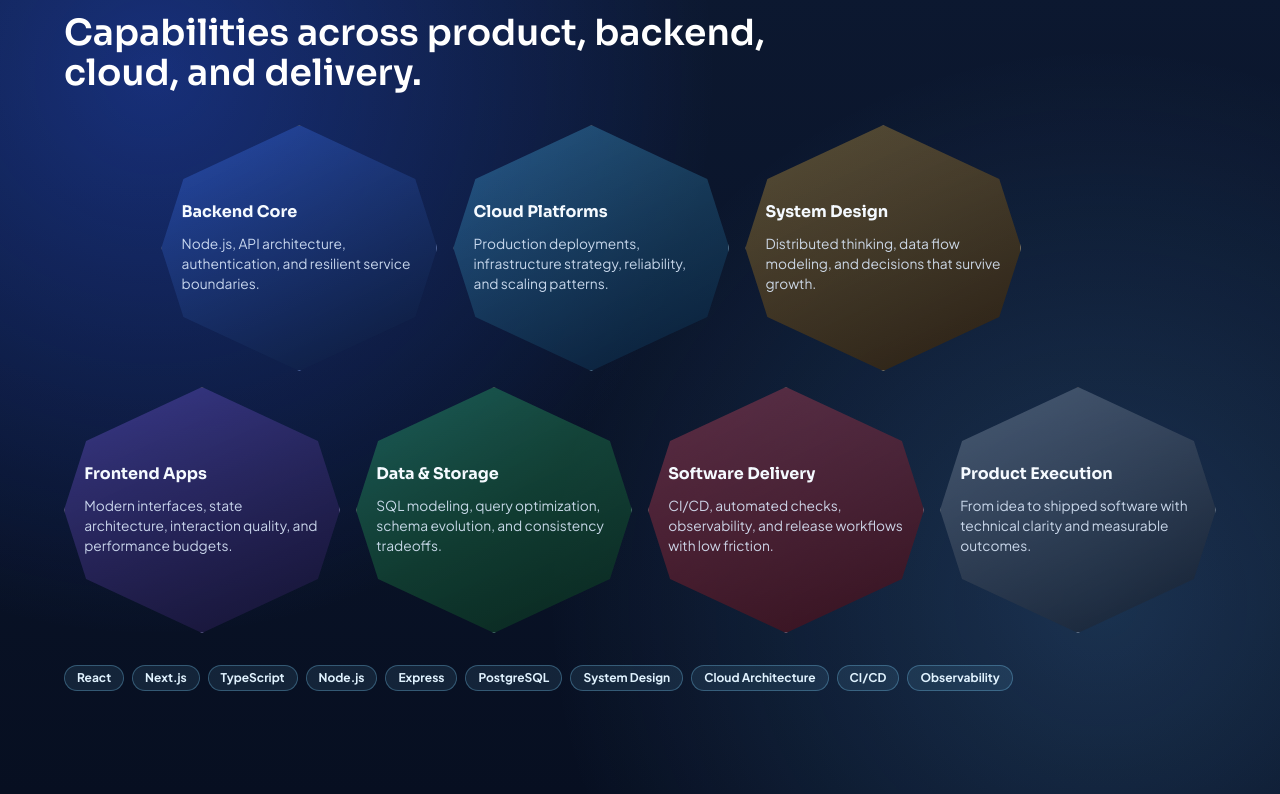
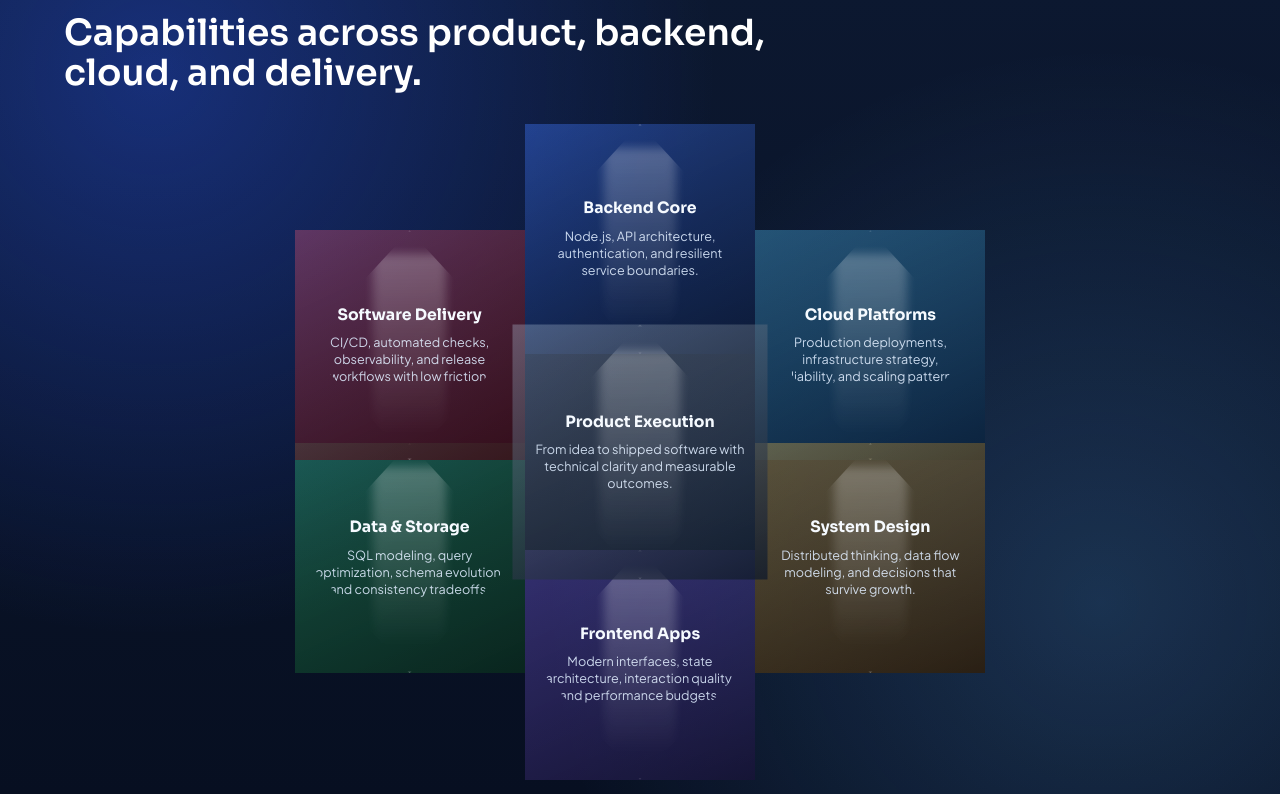
Before and after one commit to lilChars/sonicWP, a React (Vite) app: page / in a window 1280 px wide. Shown: the part 1606-2400 px from the top of the page. Built offline with nearby package versions, Linux system fonts and the light colour scheme.

Commit message:
refactor: redesign skills as diamond chaos gem constellation

```diff
--- a/src/App.jsx
+++ b/src/App.jsx
@@ -308,11 +308,13 @@ export default function App() {
         >
           <SectionTitle eyebrow="SKILLS" title="Capabilities across product, backend, cloud, and delivery." />
           <div className="chaos-grid">
-            {chaosSkills.map((gem) => (
-              <article key={gem.title} className={`chaos-gem speed-sheen ${gem.accent}`}>
-                <div className="chaos-gem-inner">
-                  <h3 className="chaos-gem-title">{gem.title}</h3>
-                  <p className="chaos-gem-text">{gem.detail}</p>
+            {chaosSkills.map((gem, index) => (
+              <article key={gem.title} className={`chaos-gem chaos-gem-${index + 1} speed-sheen ${gem.accent}`}>
+                <div className="chaos-gem-crystal">
+                  <div className="chaos-gem-inner">
+                    <h3 className="chaos-gem-title">{gem.title}</h3>
+                    <p className="chaos-gem-text">{gem.detail}</p>
+                  </div>
                 </div>
               </article>
             ))}
--- a/src/index.css
+++ b/src/index.css
@@ -203,31 +203,48 @@ body {
 
 .chaos-gem {
   position: relative;
-  min-height: 220px;
-  clip-path: polygon(50% 0%, 92% 22%, 100% 50%, 92% 78%, 50% 100%, 8% 78%, 0% 50%, 8% 22%);
-  border: 1px solid rgba(255, 255, 255, 0.2);
-  box-shadow: 0 18px 34px rgba(6, 14, 35, 0.35);
-  transition: transform 280ms ease, box-shadow 280ms ease;
+  min-height: 190px;
+  transition: transform 300ms ease;
 }
 
 .chaos-gem:hover {
-  transform: translateY(-4px) scale(1.01);
-  box-shadow: 0 22px 42px rgba(6, 14, 35, 0.5);
+  transform: translateY(-5px) scale(1.02);
+}
+
+.chaos-gem-crystal {
+  position: relative;
+  height: 100%;
+  clip-path: polygon(50% 0%, 96% 50%, 50% 100%, 4% 50%);
+  border: 1px solid rgba(255, 255, 255, 0.28);
+  box-shadow:
+    inset 0 0 0 1px rgba(255, 255, 255, 0.12),
+    0 20px 34px rgba(6, 14, 35, 0.42);
+  overflow: hidden;
+}
+
+.chaos-gem-crystal::before {
+  content: "";
+  position: absolute;
+  inset: 10% 34%;
+  background: linear-gradient(180deg, rgba(255, 255, 255, 0.45), rgba(255, 255, 255, 0));
+  filter: blur(5px);
+  opacity: 0.55;
 }
 
 .chaos-gem-inner {
   height: 100%;
-  padding: 1.4rem 1.2rem;
+  padding: 1.3rem 1.1rem;
   display: flex;
   flex-direction: column;
   justify-content: center;
-  gap: 0.7rem;
+  gap: 0.55rem;
+  text-align: center;
 }
 
 .chaos-gem-title {
   margin: 0;
   font-family: "Sora", ui-sans-serif, system-ui, sans-serif;
-  font-size: 1rem;
+  font-size: 0.98rem;
   line-height: 1.25;
   font-weight: 700;
   color: #f5faff;
@@ -235,8 +252,8 @@ body {
 
 .chaos-gem-text {
   margin: 0;
-  font-size: 0.86rem;
-  line-height: 1.45;
+  font-size: 0.79rem;
+  line-height: 1.35;
   color: rgba(223, 237, 255, 0.88);
 }
 
@@ -275,46 +292,62 @@ body {
   }
 
   .chaos-gem {
-    min-height: 240px;
+    min-height: 210px;
   }
 }
 
 @media (min-width: 1100px) {
   .chaos-grid {
-    grid-template-columns: repeat(12, minmax(0, 1fr));
-    gap: 1rem;
+    position: relative;
+    display: block;
+    min-height: 760px;
   }
 
   .chaos-gem {
-    min-height: 246px;
+    position: absolute;
+    width: 230px;
+    height: 230px;
+    min-height: 230px;
+    transform: translate(-50%, -50%);
   }
 
-  .chaos-gem:nth-child(1) {
-    grid-column: 2 / span 3;
+  .chaos-gem-1 {
+    left: 50%;
+    top: 15%;
   }
 
-  .chaos-gem:nth-child(2) {
-    grid-column: 5 / span 3;
+  .chaos-gem-2 {
+    left: 70%;
+    top: 29%;
   }
 
-  .chaos-gem:nth-child(3) {
-    grid-column: 8 / span 3;
+  .chaos-gem-3 {
+    left: 70%;
+    top: 57%;
   }
 
-  .chaos-gem:nth-child(4) {
-    grid-column: 1 / span 3;
+  .chaos-gem-4 {
+    left: 50%;
+    top: 71%;
   }
 
-  .chaos-gem:nth-child(5) {
-    grid-column: 4 / span 3;
+  .chaos-gem-5 {
+    left: 30%;
+    top: 57%;
   }
 
-  .chaos-gem:nth-child(6) {
-    grid-column: 7 / span 3;
+  .chaos-gem-6 {
+    left: 30%;
+    top: 29%;
   }
 
-  .chaos-gem:nth-child(7) {
-    grid-column: 10 / span 3;
+  .chaos-gem-7 {
+    left: 50%;
+    top: 43%;
+    width: 255px;
+    height: 255px;
+    min-height: 255px;
+    z-index: 2;
   }
 }
 
```
